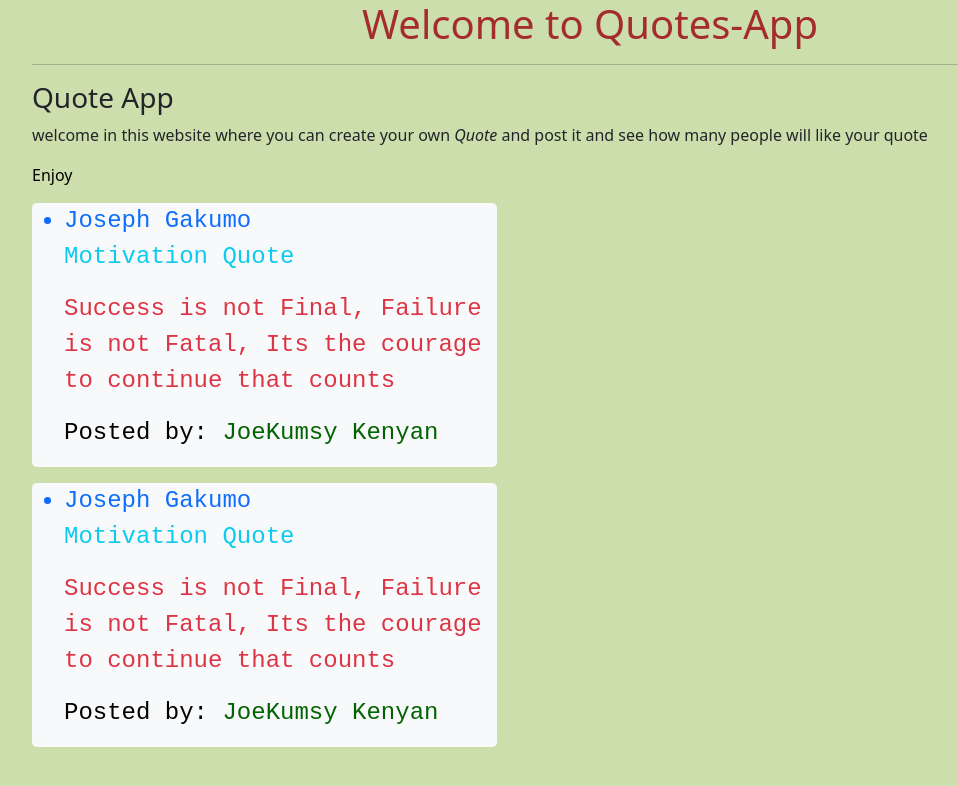
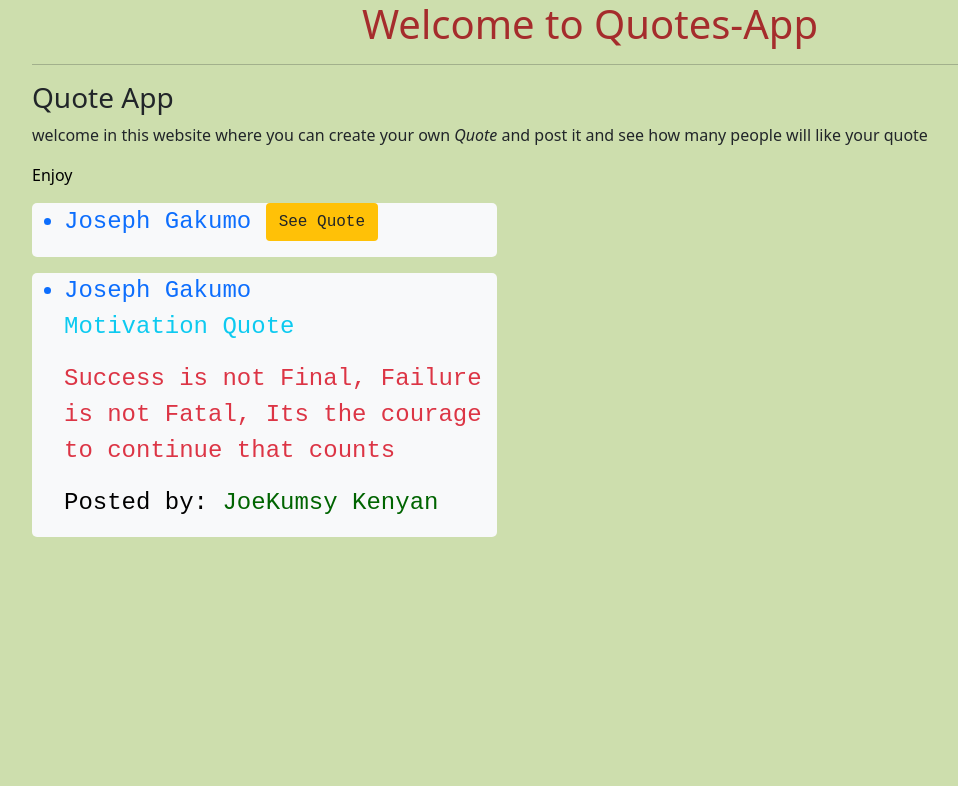
Before and after one commit to JoeGakumo21/Quotes-App, an Angular app in the folder Quotes-App/: page / in a window 1280 px wide. Shown: the top 786 px of the page, without its empty margins (50-1008 px from the left). Built offline with nearby package versions, Linux system fonts and the light colour scheme.

Commit message:
add ngIf directive

```diff
--- a/Quotes-App/src/app/quotes/quotes.component.html
+++ b/Quotes-App/src/app/quotes/quotes.component.html
@@ -10,9 +10,10 @@
             <div>
               <ul>
                 <!-- to display name of user to write the quote -->
-                <li *ngFor="let quote of  myQuote" class="text-primary">
+                <li *ngFor="let quote of  myQuote; let i =index" class="text-primary">
                     {{quote.name}}
-                  <app-quotes-details [myQuote]="quote"></app-quotes-details>
+                    <button class="btn bg-warning" (click)='toggleQuoteDetails(i)'>See Quote</button>
+                  <app-quotes-details *ngIf='myQuote.showQuoteMessageAndAuthor' [myQuote]="quote"></app-quotes-details>
                 </li>
                </ul>
             </div>
```
